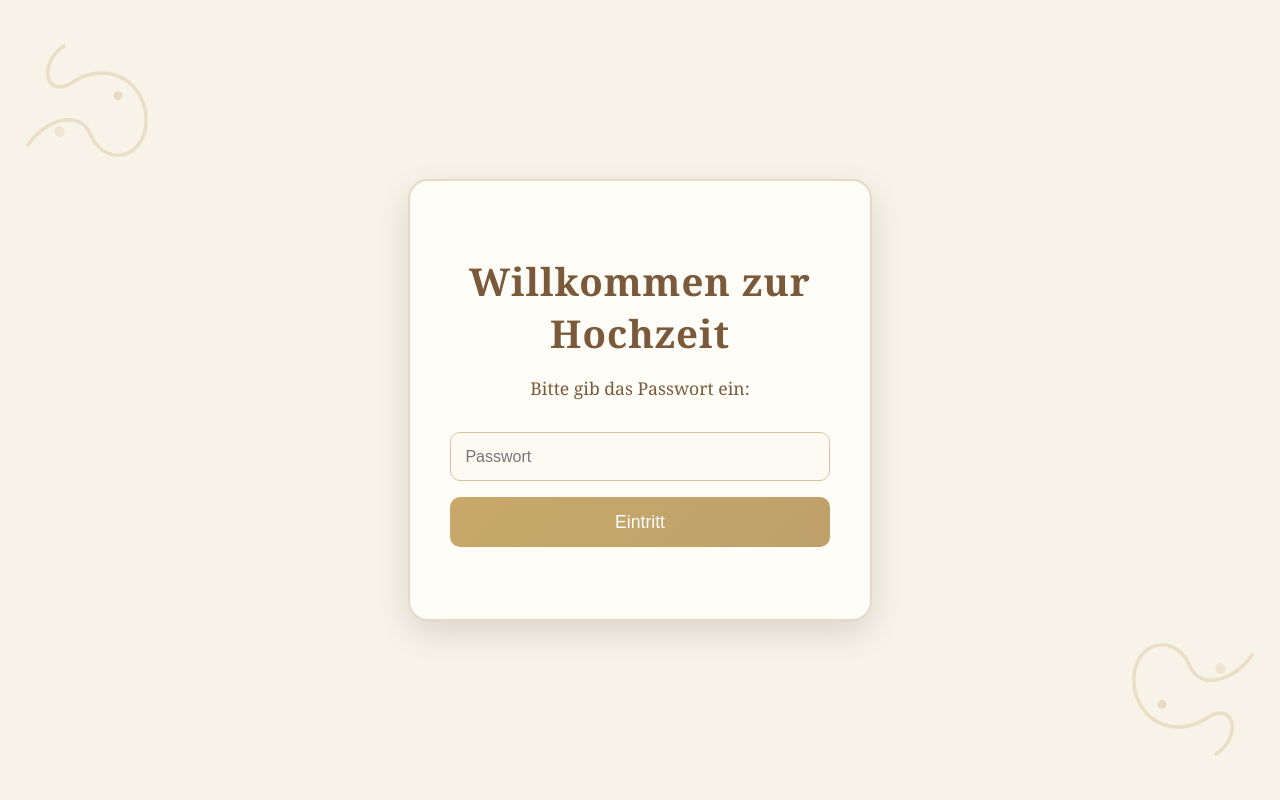
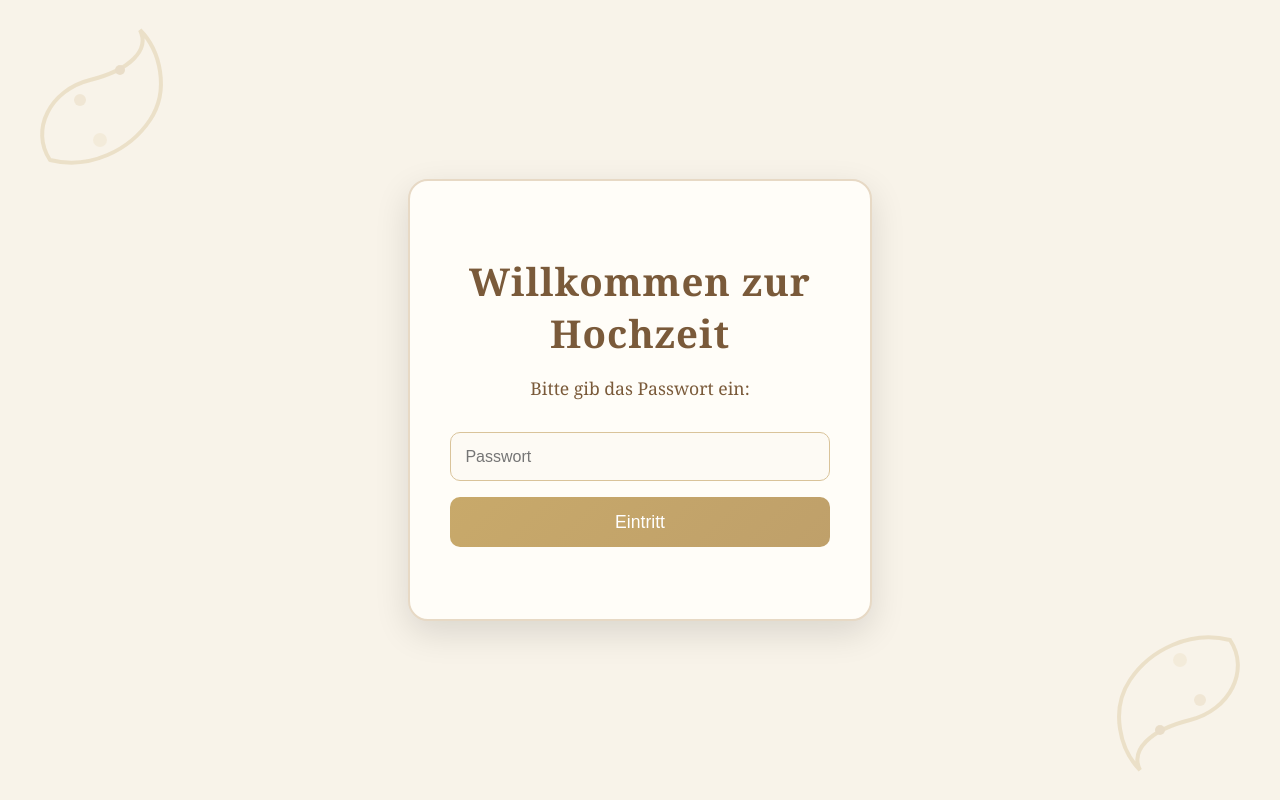
Before and after one commit to Cardoran/Wedding, a website: page index.html in a window 1280 px wide. Drawn offline with Linux system fonts and the light colour scheme.

Commit message:
floral elements

```diff
--- a/index.html
+++ b/index.html
@@ -19,12 +19,12 @@
       position: relative;
     }
 
-    /* Verspielte, geschwungene goldene Ornamente */
-    .ornament {
+    /* Florale goldene Elemente */
+    .floral {
       position: absolute;
-      width: 180px;
-      height: 180px;
-      opacity: 0.28;
+      width: 200px;
+      height: 200px;
+      opacity: 0.25;
       z-index: 1;
     }
 
@@ -118,28 +118,32 @@
 
 <body>
 
-  <!-- Schnörkel oben links -->
-  <svg class="ornament top-left" viewBox="0 0 200 200">
-    <path d="M20 150
-             C40 120, 80 110, 90 140
-             C110 180, 160 160, 150 110
-             C140 70, 100 60, 70 80
-             C40 100, 30 60, 60 40"
+  <!-- Florales Element oben links -->
+  <svg class="floral top-left" viewBox="0 0 200 200">
+    <path d="M40 150
+             C20 120, 40 80, 80 70
+             C120 60, 140 40, 130 20
+             C150 40, 160 80, 140 110
+             C120 140, 80 160, 40 150"
           stroke="#c8a96a" stroke-width="4" fill="none" stroke-linecap="round"/>
-    <circle cx="55" cy="135" r="6" fill="#d9c39a"/>
-    <circle cx="120" cy="95" r="5" fill="#bfa06a"/>
+
+    <circle cx="70" cy="90" r="6" fill="#d9c39a"/>
+    <circle cx="110" cy="60" r="5" fill="#bfa06a"/>
+    <circle cx="90" cy="130" r="7" fill="#e8d7b0"/>
   </svg>
 
-  <!-- Schnörkel unten rechts -->
-  <svg class="ornament bottom-right" viewBox="0 0 200 200">
-    <path d="M20 150
-             C40 120, 80 110, 90 140
-             C110 180, 160 160, 150 110
-             C140 70, 100 60, 70 80
-             C40 100, 30 60, 60 40"
+  <!-- Florales Element unten rechts -->
+  <svg class="floral bottom-right" viewBox="0 0 200 200">
+    <path d="M40 150
+             C20 120, 40 80, 80 70
+             C120 60, 140 40, 130 20
+             C150 40, 160 80, 140 110
+             C120 140, 80 160, 40 150"
           stroke="#c8a96a" stroke-width="4" fill="none" stroke-linecap="round"/>
-    <circle cx="55" cy="135" r="6" fill="#d9c39a"/>
-    <circle cx="120" cy="95" r="5" fill="#bfa06a"/>
+
+    <circle cx="70" cy="90" r="6" fill="#d9c39a"/>
+    <circle cx="110" cy="60" r="5" fill="#bfa06a"/>
+    <circle cx="90" cy="130" r="7" fill="#e8d7b0"/>
   </svg>
 
   <div class="container">
```
